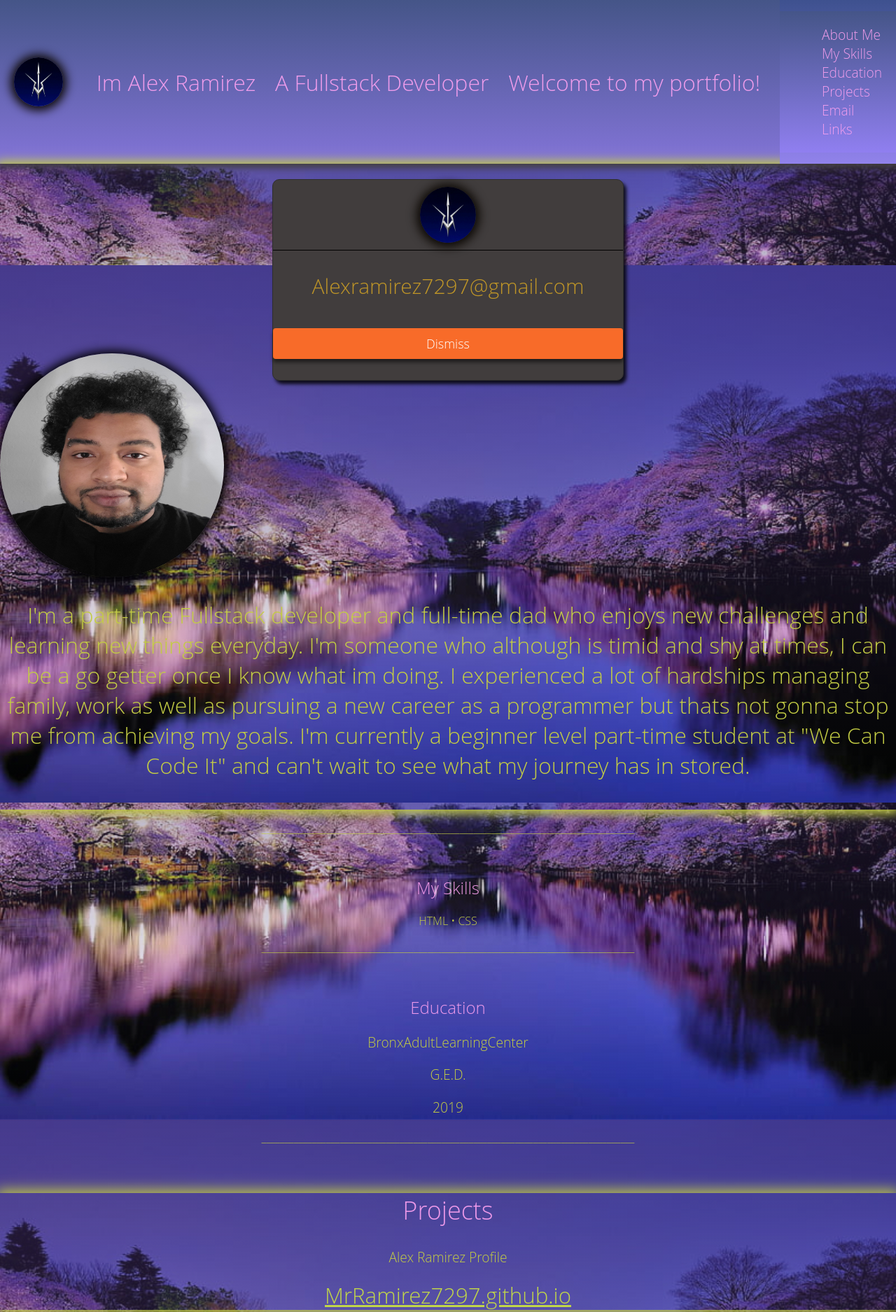
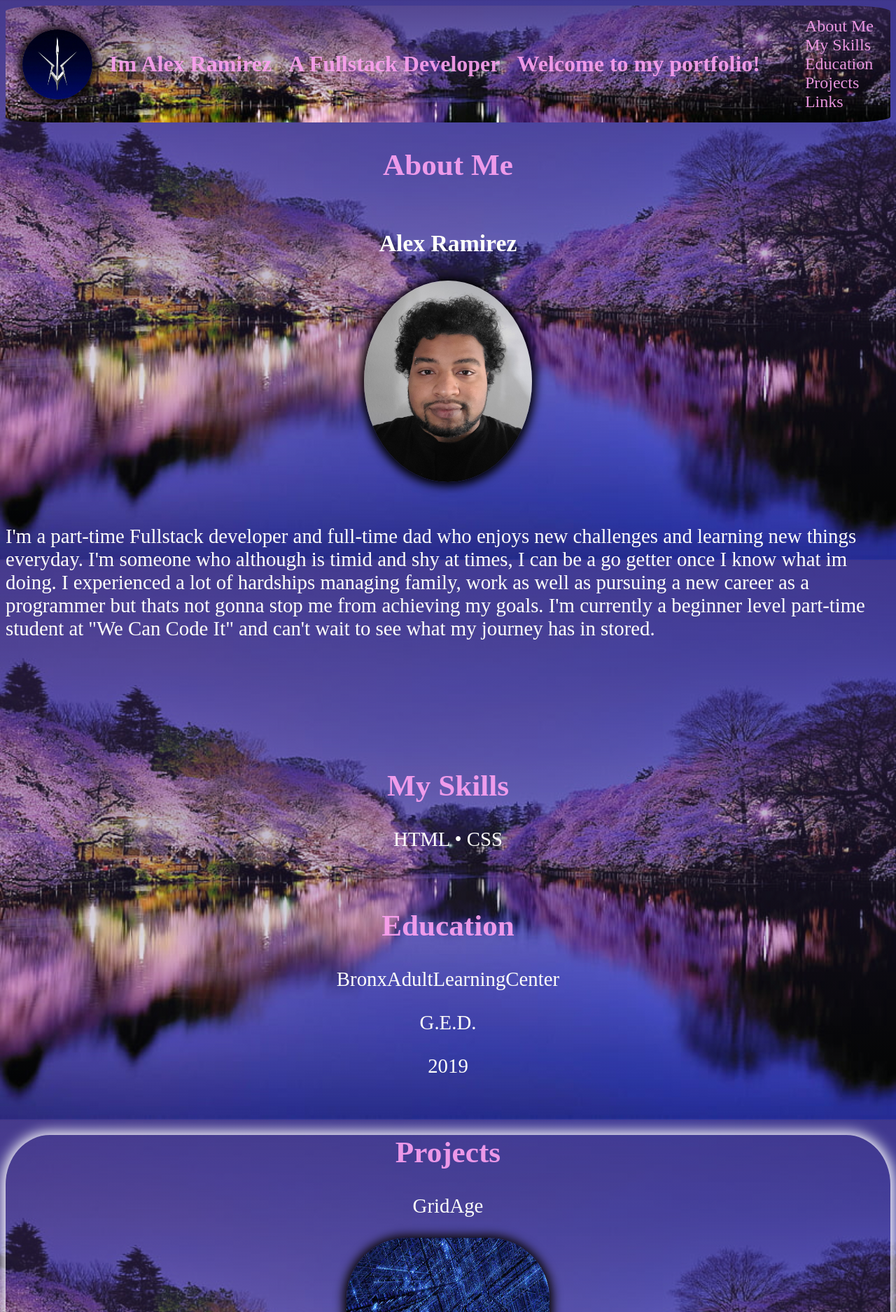
Before and after one commit to MrRamirez7297/MrRamirez7297.github.io, a plain HTML site: page index.html in a window 1280 px wide. Shown: the top 1875 px of the page at 70% size. Drawn offline with Linux system fonts and the light colour scheme.

Commit message:
revised draft

```diff
--- a/css/layout.css
+++ /dev/null
@@ -1,130 +0,0 @@
-* {
-  /* font-family: Cambria, Cochin, Georgia, Times, 'Times New Roman', serif; */
-  font-family: "Open Sans", sans-serif;
-  font-weight: 100;
-}
-
-header {
-  display: flex;
-  justify-content: space-between;
-}
-body {
-  margin: 0;
-  padding: 0;
-  font-family: "Open Sans", sans-serif;
-}
-
-.links {
-  display: flex;
-  flex-direction: row;
-  justify-content: space-between;
-}
-
-#card1 {
-  /* background-color: black; */
-  border: none;
-  border-bottom: 4;
-  padding-top: 0px;
-}
-
-.about-section {
-  display: grid;
-  grid-template-columns: 3fr;
-  grid-template-rows: 1fr;
-  grid-column-gap: 0px;
-  grid-row-gap: 0px;
-  justify-items: center;
-  padding-bottom: 10px;
-  font-size: 2rem;
-  margin-top: none;
-  box-shadow: 0px 1px 14px 5px;
-}
-.about-me {
-  grid-area: 1 / 2 / 2 / 3;
-  text-align: center;
-  padding: none;
-  border: none;
-  margin: none;
-}
-
-.profileimagecontainer {
-  display: flex;
-  justify-items: center;
-  transition: 0.3s;
-  margin-bottom: 0px 0px 25px;
-}
-.profileImage {
-  display: flex;
-  /* padding-bottom: 50px; */
-  box-shadow: 0px 1px 14px 5px black;
-  border: none;
-  margin: none;
-  height: 320px;
-  width: 320px;
-  border-radius: 50%;
-}
-.skills-section {
-  text-align: center;
-}
-.edu-section {
-  text-align: center;
-}
-
-.link-section {
-  grid-area: 2 / 1 / 3 / 2;
-  text-align: center;
-  padding: none;
-  border: none;
-  margin: none;
-  color: #fda2f1e8;
-  font-size: 150%;
-}
-.color-1{
-  color: rgb(193, 214, 73);
-}
-
-img {
-  height: auto;
-  height: 290px;
-  width: 290px;
-  border-radius: 50%;
-  box-shadow: 0px 1px 14px 5px rgb(12, 8, 4);
-}
-
-.project-section {
-  text-align: center;
-  font-size: 150%;
-  margin-bottom: -1px;
-  /* text-decoration: underline; */
-  align-items: center;
-  box-shadow: 0px 1px 19px 5px;
-}
-.project {
-  min-width: 300px;
-  /* width: 500px; */
-  text-align: center;
-  font-size: 130%;
-  text-decoration: underline;
-  margin-top: 60px;
-  color: rgb(193, 214, 73);
-}
-.project-title {
-  padding-top: none;
-  border-top: none;
-  margin-top: none;
-}
-p {
-  text-align: center;
-}
-
-footer {
-  display: flex;
-  grid-template-rows: repeat(3, 1fr);
-  justify-content: center;
-  justify-content: center;
-  height: 30px;
-  z-index: 900;
-  font-size: 1rem;
-  padding-bottom: 22px;
-  box-shadow: 0px 1px 14px 5px;
-}
--- a/css/layoutheaderfooter.css
+++ /dev/null
@@ -1,60 +0,0 @@
-/* BELOW HEADER CSS */
-
-header {
-  z-index: 999;
-  top: 0;
-  left: 0;
-  width: 100%;
-  display: flex;
-  justify-content: space-between;
-  align-items: center;
-  background: linear-gradient(rgb(69, 85, 136), rgb(131, 116, 216));
-  box-shadow: 1px 1px 10px 5px rgb(68, 64, 64);
-  transition: 0.6s;
-}
-.color {
-  color: #fda2f1e8;
-}
-
-.nav {
-  position: relative;
-  line-height: 50px;
-  box-shadow: 1px 1px 10px 5px rgb(10, 7, 7);
-}
-
-header .nav .menu {
-  position: relative;
-  display: flex;
-  justify-content: center;
-  list-style: none;
-  user-select: none;
-  margin: 90px;
-  box-shadow: 1px 1px 10px 5px rgb(0, 0, 0);
-}
-
-.menu-item > a {
-  color: #fda2f1e8;
-  font-size: 1.2em;
-  text-decoration: none;
-  margin: 20px;
-  padding: 5px 0;
-}
-
-.menu-item > a:hover {
-  color: rgb(211, 247, 7);
-  transition: 0.3s;
-}
-
-/* .sub-menu {
-    width: 60vw;
-    position: fixed;
-    right: -50%;
-    /*background-color: red;*/
-/* } */
-
-/* .container{
-    margin: 0;
-    padding: 20px;
-  } */
-
-/* END HEADER CSS */
--- a/css/style.css
+++ b/css/style.css
@@ -1,59 +1,95 @@
-/* *{
-    Text-shadow: 2px 4px 13px black;
+header {
+  display: flex;
+  width: 100%;
+  justify-content: space-evenly;
+  align-items: center;
+  background: linear-gradient(rgb(69, 85, 136), rgb(131, 116, 216));
+  border-radius: 5%;
+}
+.menu-item {
+  color: rgba(255, 255, 255, 0.205);
+}
+.menu-item > a {
+  color: #fda2f1e8;
+  font-size: 150%;
+  text-decoration: none;
+}
 
-} */
+.menu-item > a:hover {
+  color: rgb(177, 255, 167);
+  transition: 0.2s;
+}
 
 .container {
-  color: rgb(195, 204, 68);
+  color: rgb(255, 255, 250);
   background: linear-gradient(rgba(66, 45, 105, 0.61), rgba(240, 227, 227, 0)),
     url(/images/japan-night-scenery-from-w0.peakpx.com.jpg);
   background-size: cover;
-  background-position: center center;
+  background-position: center;
   background-attachment: fixed;
 }
-ul.menu {
-  background: linear-gradient(rgb(69, 85, 136), rgb(144, 127, 240));
-  padding-bottom: 20px;
-  padding-top: 20px;
+
+.about-section {
+  display: grid;
+  justify-items: center;
+  padding-bottom: 100px;
+  font-size: 180%;
 }
 .logo {
   height: 100px;
   width: 100px;
-}
-nav {
-  background: linear-gradient(rgb(62, 81, 143), rgb(145, 130, 235));
+  border-radius: 50%;
 }
 
-.Skills {
-  font-size: 3rem;
+.profileimage {
+  display: flex;
+  box-shadow: 0px 1px 14px 5px black;
+  height: 90%;
+  width: 19%;
+  border-radius: 50%;
+}
+img {
+  height: 290px;
+  width: 290px;
+  border-radius: 30%;
+  box-shadow: 0px 1px 14px 5px rgb(12, 8, 4);
+}
+.skills-section {
   text-align: center;
-  padding: 0;
-  margin: 35px;
-  margin-bottom: 70px;
-  margin-top: 90px;
+  font-size: 180%;
 }
-.Skills-Listed {
+.edu-section {
   text-align: center;
-  font-size: 2rem;
-  padding-right: 8%;
-  padding-left: 8%;
+  font-size: 180%;
 }
 
-.project-title {
-  font-size: 1.2rem;
-  text-decoration: none;
+.project-section {
+  text-align: center;
+  font-size: 180%;
+  align-items: center;
+  box-shadow: 0px 1px 19px 5px white;
+  border-radius: 5%;
 }
 
-.institution {
-  font-size: 1.2rem;
+.contact-section {
+  text-align: center;
+  font-size: 180%;
 }
-.degree {
-  font-size: 1.2rem;
+.contact-section > a:hover {
+  color: aqua;
+  transition: 0.2s;
 }
-.year {
-  font-size: 1.2rem;
+.color {
+  color: #fda2f1e8;
+}
+.color-1 {
+  color: rgb(193, 214, 73);
 }
 
-.footer {
-  height: 50px;
+footer {
+  display: flex;
+  justify-content: center;
+  height: 90px;
+  padding-block: 100px;
+  font-size: 120%;
 }
--- a/css/styleheaderfooter.css
+++ /dev/null
@@ -1,109 +0,0 @@
-* {
-  font-family: "Open Sans", sans-serif;
-  font-weight: 100;
-}
-
-/* body{
-    height: 200px;
-  } */
-.button {
-  width: 100px;
-  height: 100px;
-  grid-area: 1 / 1 / 2 / 2;
-}
-
-/* .container{
-    display: grid;
-  grid-template-columns: .4fr 1fr;
-  grid-template-rows: 1fr;
-  grid-column-gap: 0px;
-  grid-row-gap: 0px;
-  } */
-
-.logo {
-  width: 70px;
-  height: 70px;
-  margin: 20px;
-}
-.modal {
-  position: fixed;
-  top: 50%;
-  left: 50%;
-  transform: translate(-50%, -50%) scale(0);
-  transition: 200ms ease-in-out;
-  border: 1px solid rgb(46, 46, 46);
-  border-radius: 10px;
-  z-index: 10;
-  background-color: aliceblue;
-  width: 500px;
-  max-width: 80%;
-  text-align: center;
-  font-size: 30px;
-  user-select: text;
-}
-
-.modal.active {
-  transform: translate(-50%, -50%) scale(1);
-  background-color: rgb(65, 61, 61);
-  color: rgba(201, 157, 38, 0.925);
-  list-style: none;
-  box-shadow: 4px 5px 5px rgba(0, 0, 0, 0.836);
-}
-
-.modal-header {
-  padding: 10px 15px;
-  display: flex;
-  justify-content: space-between;
-  align-items: center;
-  border-bottom: 0.5px solid rgb(0, 0, 0);
-}
-.modal-header {
-  display: flex;
-  justify-content: center;
-
-  /* font-size: 1.25rem;
-  font-weight: bold; */
-}
-.logo-modal {
-  height: 80px;
-  width: 80px;
-}
-
-.close-modal {
-  width: 100%;
-  margin-top: 30px;
-  margin-bottom: 30px;
-  padding: 10px 0;
-  background: #f86b29;
-  color: rgb(255, 255, 255);
-  border: 0;
-  outline: none;
-  font-size: 18px;
-  border-radius: 4px;
-  cursor: pointer;
-  box-shadow: 0 5px 5px rgb(0 0 0 / 50%);
-}
-
-.modal-body {
-  padding: 10px 15px;
-  padding-top: 30px;
-}
-#overlay {
-  position: fixed;
-  opacity: 0;
-  transition: 200ms ease-in-out;
-  top: 0;
-  left: 0;
-  right: 0;
-  bottom: 0;
-  background-color: rgba(0, 0, 0, 0.5);
-  pointer-events: none;
-}
-
-.menu-item {
-  text-decoration: none;
-  color: rgba(255, 255, 255, 0);
-}
-.modal {
-  color: rgb(29, 21, 21);
-}
--- a/index.html
+++ b/index.html
@@ -6,20 +6,17 @@
     <meta name="viewport" content="width=device-width, initial-scale=1.0" />
     <title>Alex Ramirez's portfolio</title>
     <link
-      rel="icon"
+      rel="logo"
       href="C:\Users\Alexr\wcci\MrRamirez7297.github.io\images\code-geass-logo-from-wallpaperaccess.com.jpg"
     />
     <link
       rel="background-img"
       href="C:\Users\Alexr\wcci\MrRamirez7297.github.io\images\japan-night-scenery-from-w0.peakpx.com.jpg"
     />
-    <link rel="stylesheet" href="css/layout.css">
-    <link rel="stylesheet" href="css/layoutheaderfooter.css"/>
     <link rel="stylesheet" href="/css/style.css" />
-    <link rel="stylesheet" href="css/styleheaderfooter.css">
   </head>
   <body class="container">
-    <header>
+    <header class="container">
       <img
         class="logo"
         src="/images/code-geass-logo-from-wallpaperaccess.com.jpg"
@@ -34,98 +31,93 @@
           <li class="menu-item"><a href="#my-skills">My Skills</a></li>
           <li class="menu-item"><a href="#education">Education</a></li>
           <li class="menu-item"><a href="#projects">Projects</a></li>
-          <li class="menu-item">
-            <a data-modal-target="modal" class="sub-btn" href="#"
-              >Email</a>
-            <ul class="info-modal-link">
-              <li class="modal active">
-                <div class="modal-header">
-                  <img
-                    class="logo-modal"
-                    src="/images/code-geass-logo-from-wallpaperaccess.com.jpg"
-                  />
-                </div>
-                <div class="modal-body">Alexramirez7297@gmail.com</div>
-                <button class="close-modal">Dismiss</button>
-              </li>
-              <div class="active" id="overlay"></div>
-            </ul>
-          </li>
-          <div id="overlay"></div>
-          <li class="menu-item"><a href="#links">Links</a></li>
-
-
+          <li class="menu-item"><a href="#contact-info">Links</a></li>
         </ul>
       </nav>
-
     </header>
-    <main class="main-sec">
+    <main>
       <section class="about-section" id="about-me">
         <h2 class="color">About Me</h2>
-        <div class="container">
-          <div id="card1">
-              <div id="name">
-                  <h3 class="about-me">Alex Ramirez</h3>
-              </div>
-              <div class="profileimagecontainer">
-                  <div id="profileImageAndContact">
-                      <img class="profileImage" src="images/profile-picture.jpg" alt="Picture of Alex Ramirez">
-        <p class="big-font">I'm a part-time Fullstack developer and full-time dad who enjoys new challenges and
-          learning new things everyday. I'm someone who although is timid and shy at times, I can be a go getter once I know what im doing. I
-          experienced a lot of hardships managing family, work as well as pursuing a new career as a programmer but thats not gonna stop me from achieving my goals. I'm
-          currently a beginner level part-time student at "We Can Code It" and can't wait to see what my journey has in
-          stored. </p>
+        <h3>Alex Ramirez</h3>
+
+        <img
+          class="profileimage"
+          src="images/profile-picture.jpg"
+          alt="Picture of Alex Ramirez"
+        />
+        <p>
+          I'm a part-time Fullstack developer and full-time dad who enjoys new
+          challenges and learning new things everyday. I'm someone who although
+          is timid and shy at times, I can be a go getter once I know what im
+          doing. I experienced a lot of hardships managing family, work as well
+          as pursuing a new career as a programmer but thats not gonna stop me
+          from achieving my goals. I'm currently a beginner level part-time
+          student at "We Can Code It" and can't wait to see what my journey has
+          in stored.
+        </p>
       </section>
-      <p>_________________________________________________________________________________</p>
-      <br>
+      <br />
       <section class="skills-section" id="my-skills">
         <h2 class="color">My Skills</h2>
         <article>
-          <p>HTML &bullet; CSS </p>
+          <p>HTML &bullet; CSS</p>
         </article>
       </section>
-      <p>_________________________________________________________________________________</p>
-      <br>
+      <br />
       <section class="edu-section" id="education">
         <h2 class="color">Education</h2>
-        <div class="education">
-          <p class="institution">BronxAdultLearningCenter</p>
-          <p class="degree">G.E.D.</p>
-          <p class="year">2019</p>
+        <div>
+          <p>BronxAdultLearningCenter</p>
+          <p>G.E.D.</p>
+          <p>2019</p>
         </div>
       </section>
-      <p>_________________________________________________________________________________</p>
-      <br>
+      <br />
       <section class="project-section" id="projects">
         <h2 class="color">Projects</h2>
-        <Article>
-          <p class="project-title">Alex Ramirez Profile</p>
-        </Article>
-        <a class="project" href="https://github.com/MrRamirez7297/MrRamirez7297.github.io">MrRamirez7297.github.io</a>
-      </section>
-      <p>_________________________________________________________________________________</p>
-      <br>
-      <section class="link-section" id="links">
-        <h2>Links</h2>
         <article>
-          <a class="color-1" href="https://github.com/MrRamirez7297">github.com/MrRamirez7297</a>
-        </article>
-        <article>
-          <a class="color-1" href="https://www.linkedin.com/in/alex-ramirez-a31213233/">linkedin.com/alex-ramirez</a>
+          <p>GridAge</p>
+          <img src="images/grid-age.jpg" alt="" />
+          <li>HTML</li>
+          <li>CSS</li>
+          <p>AnimeWorld 2.1</p>
+          <img src="images/anime-world.jpg" alt="" />
+          <li>HTML</li>
+          <li>CSS</li>
+          <p>RengokuAwake</p>
+          <img src="images/Rengoku-wallpapercave.jpg" alt="" />
+          <li>HTML</li>
+          <li>CSS</li>
         </article>
       </section>
-      <p>_________________________________________________________________________________</p>
+      <br />
+      <section class="contact-section" id="contact-info">
+        <h2 class="color">Contact-Info</h2>
+        <div>
+          <p>Email:Alexramirez7297@gmail.com</p>
+        </div>
+        <a class="color-1" href="https://github.com/MrRamirez7297"
+          >github.com/MrRamirez7297</a
+        >
+        <a
+          class="color-1"
+          href="https://www.linkedin.com/in/alex-ramirez-a31213233/"
+          >linkedin.com/alex-ramirez</a
+        >
+      </section>
     </main>
     <br />
-    <footer class="footer">
-      <h3 class="color">My Logo</h3>
+    <footer>
       <img
-        class="my-logo"
+        class="logo"
         src="\images\code-geass-logo-from-wallpaperaccess.com.jpg"
         alt="cool logo"
       />
-      <div class="footers">
-        <p class="color">&copy;2023 Alex Ramirez</p>
+      <div>
+        <strong>
+          <p class="color">My Logo</p>
+          <p class="color">&copy; 2023 Alex Ramirez</p></strong
+        >
       </div>
     </footer>
   </body>
```
Also changed, not shown: images/Rengoku-wallpapercave.jpg (added), images/anime-world.jpg (added), images/grid-age.jpg (added).
